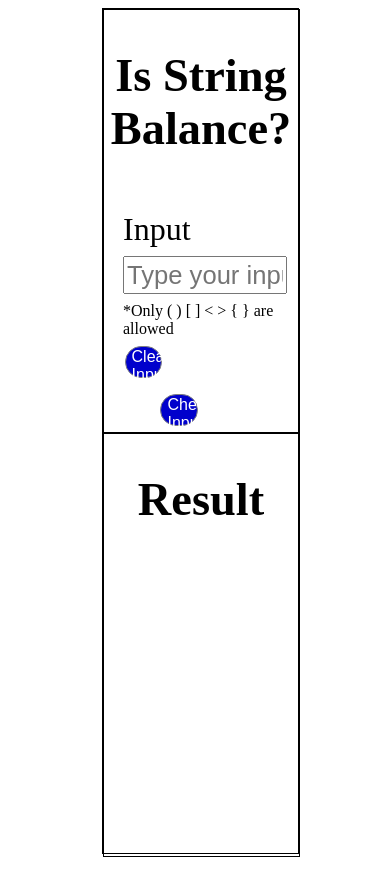
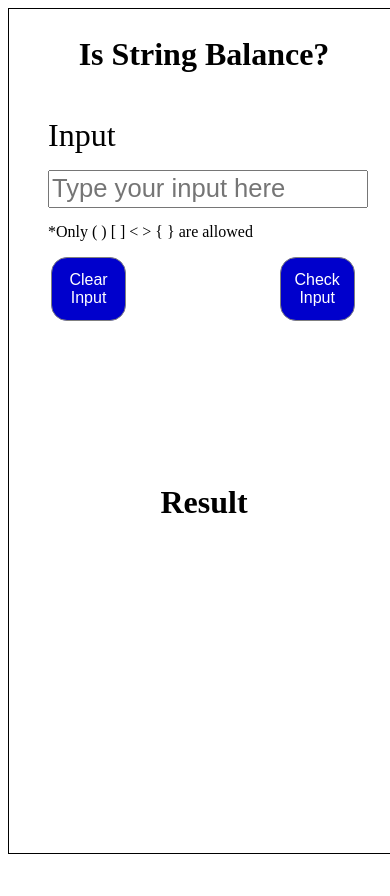
Before and after one commit to Roel-Git-Dev/is-string-balance, a plain HTML site: page index.html in a window 390 px wide. Before the commit the page ends 862 px from the top, so only its background shows below. Drawn offline with Linux system fonts and the light colour scheme.

Commit message:
improving design and responsiveness

```diff
--- a/index.css
+++ b/index.css
@@ -20,6 +20,14 @@ h2.box-title{
     height: fit-content;
     font-size: var(--box-title-font-size);
     text-align: center;
+}
+
+.result-true {
+    color: green;
+}
+
+.result-false {
+    color: yellow;
 }
 
 #mainbox{
@@ -90,3 +98,29 @@ h2.box-title{
     margin: 0% 10%;
     font-size: var(--result-font-size);
 }
+
+@media screen and (max-width: 600px) {
+    h2.box-title {
+        --box-title-font-size: 2.0rem;
+        font-size: var(--box-title-font-size);
+    }
+
+     div.upper-box, div.lower-box{
+        padding:  0%;
+        border: none;
+    }
+
+    #mainbox .upper-box > form *{
+        margin: 5% 0%;
+    }
+    #btnClear, #btnCheck{
+        --form-control-common-height: 4rem;
+        height: var(--form-control-common-height);
+    }
+
+    #mainbox{
+        margin: 0%;
+        width: 100vw;
+        height: 100vh;
+    }
+}
```
